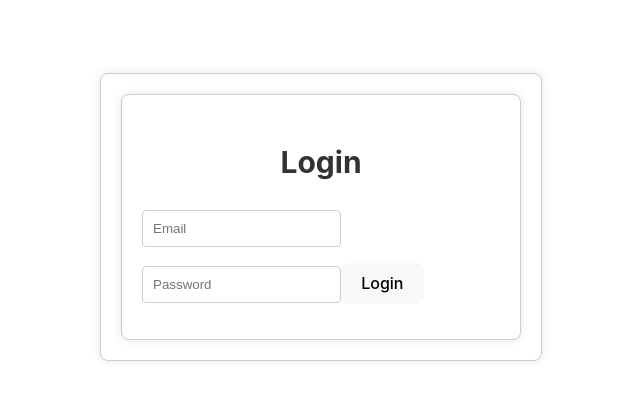
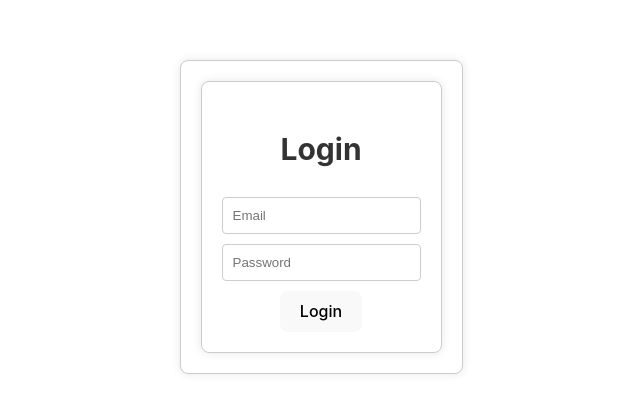
Before and after one commit to kylead10/Inventory-manager, a React (Vite) app: page / in a window 1280 px wide. Shown: the part 183-596 px from the top of the page, without its empty margins (319-959 px from the left). Built offline with nearby package versions, Linux system fonts and the light colour scheme.

Commit message:
styling login

```diff
--- a/src/components/Login.css
+++ b/src/components/Login.css
@@ -34,6 +34,9 @@ input {
   margin-bottom: 16px;
   border: 1px solid #ccc;
   border-radius: 4px;
+  display: block;
+  margin: 0 auto;
+  margin-top: 10px;
 }
 
 button {
@@ -44,6 +47,9 @@ button {
   border-radius: 4px;
   cursor: pointer;
   font-size: 16px;
+  display: block;
+  margin: 0 auto;
+  margin-top: 10px;
 }
 
 button:hover {
```
